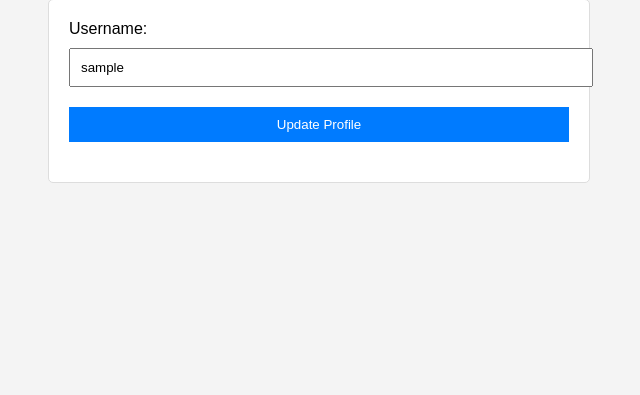
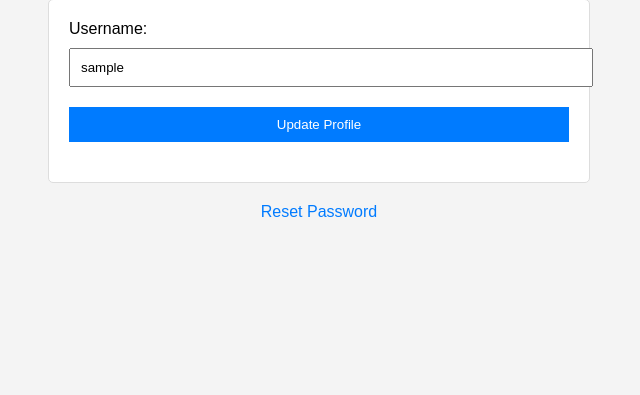
Before and after one commit to ThePagel/Generic-UI, a Flask app: page /profile in a window 1280 px wide. Shown: the part 69-464 px from the top of the page, without its empty margins (321-961 px from the left). Run offline with Flask 3, Linux system fonts and the light colour scheme; the visitor is signed in with stand-in values (Sample User, id 1).

Commit message:
Update profile.html

```diff
--- a/v0.20/templates/profile.html
+++ b/v0.20/templates/profile.html
@@ -14,6 +14,9 @@
         <input type="text" id="username" name="username" value="{{ current_user.username }}" required><br>
         <button type="submit">Update Profile</button>
     </form>
+    <ul>
+        <li><a href="{{ url_for('reset_password') }}">Reset Password</a></li>
+    </ul>
     {% with messages = get_flashed_messages() %}
         {% if messages %}
             <ul>
```
